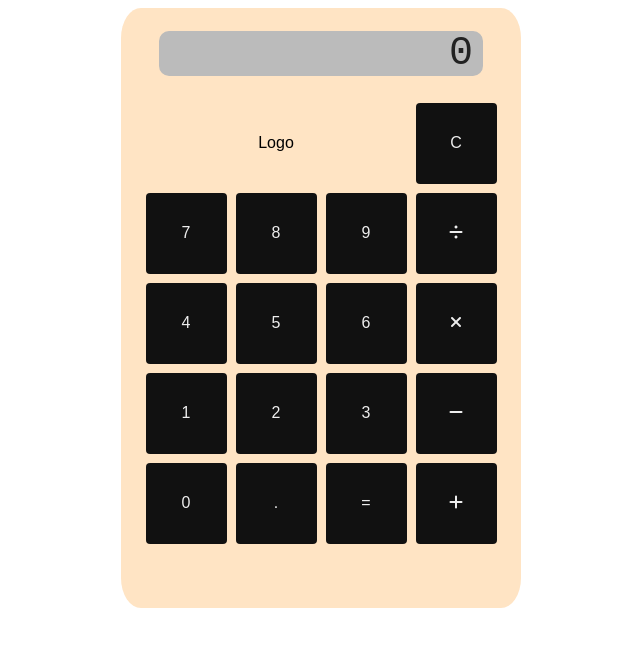
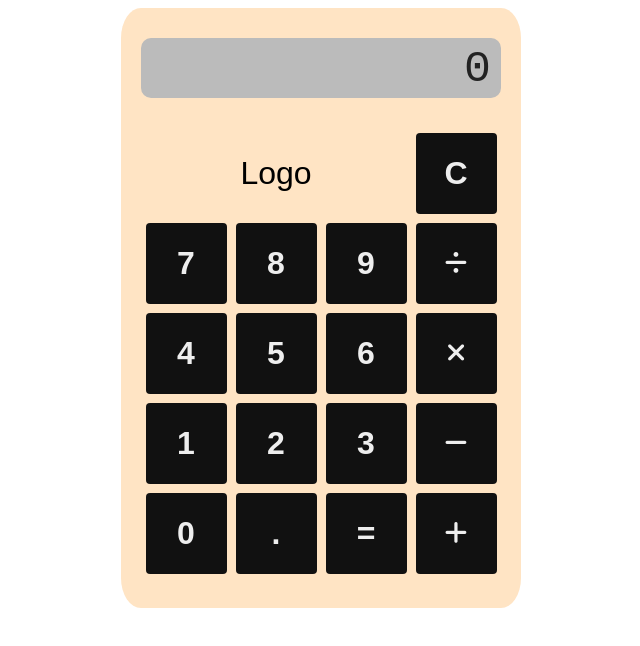
Before and after one commit to lukino999/FCC-Javascript-calculator, a React (Create React App) app: page / in a window 1280 px wide. Shown: the top 646 px of the page, without its empty margins (319-959 px from the left). Built offline with nearby package versions, Linux system fonts and the light colour scheme.

Commit message:
UI fixes

```diff
--- a/src/components/css/Display.css
+++ b/src/components/css/Display.css
@@ -1,6 +1,6 @@
 .display__container {
   width: 90%;
-  height: 15%;
+  height: 20%;
   margin: auto;
   display: flex;
   align-items: center;
@@ -10,7 +10,7 @@
 @import url('https://fonts.googleapis.com/css2?family=VT323&display=swap');
 
 .display {
-  width: 90%;
+  width: 100%;
   height: 50%;
   margin: auto;
   background-color: #BBB;
@@ -18,14 +18,15 @@
   border-radius: 10px;
   display: flex;
   justify-content: flex-end;
-  align-items: center;
+  align-items: flex-end;
 }
 
 .display-text {
   font-family: 'VT323', monospace;
   text-transform: uppercase;
   text-align: right;
-  font-size: 5vmin;
+  font-size: 280%;
   margin: 0;
   padding-right: 10px;
+  margin-bottom: 1%;
 }
--- a/src/components/css/Keypad.css
+++ b/src/components/css/Keypad.css
@@ -10,6 +10,7 @@
   display: flex;
   justify-content: center;
   align-items: center;
+  font-size: 200%;
 }
 
 .keys {
@@ -38,6 +39,20 @@
   border-radius: 5%;
   cursor: pointer;
   animation-duration: .05s;
+
+  font-size: 200%;
+  font-weight: bolder;
+}
+
+.key p {
+  /* background-color: crimson; */
+  display: flex;
+  justify-content: center;
+  align-items: center;
+}
+
+.op-font-size {
+  font-size: 80%;
 }
 
 @keyframes bounceIn {
```
